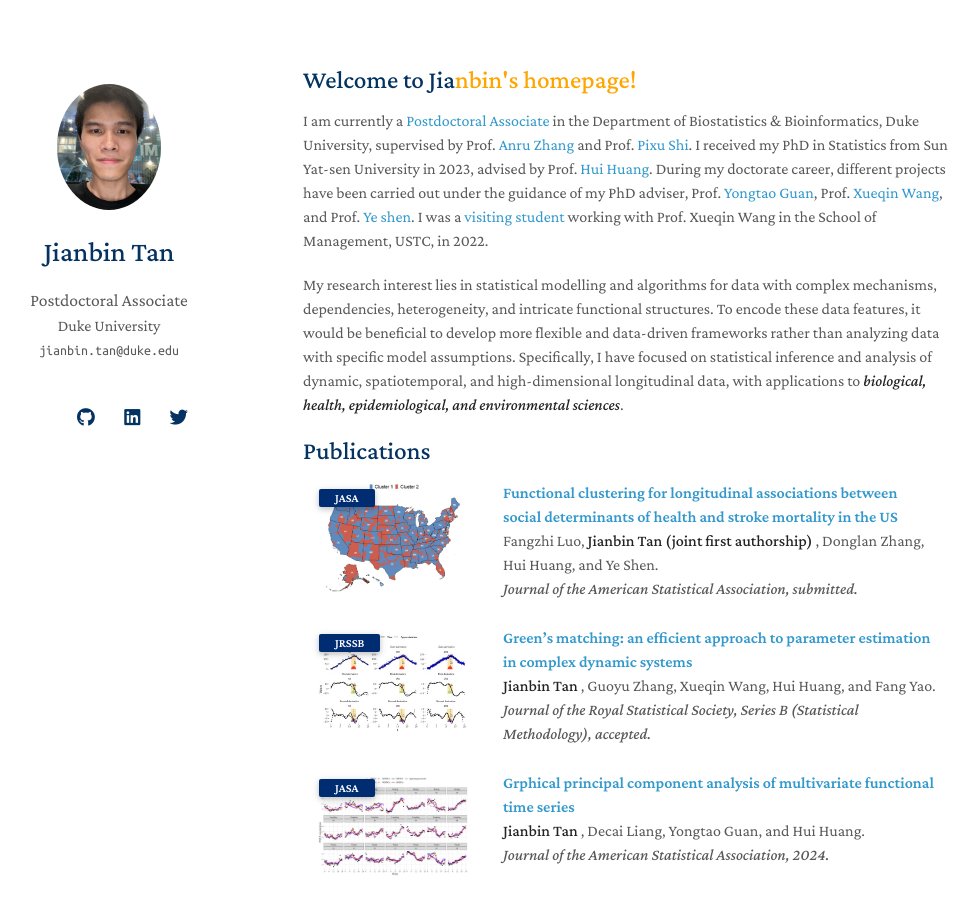
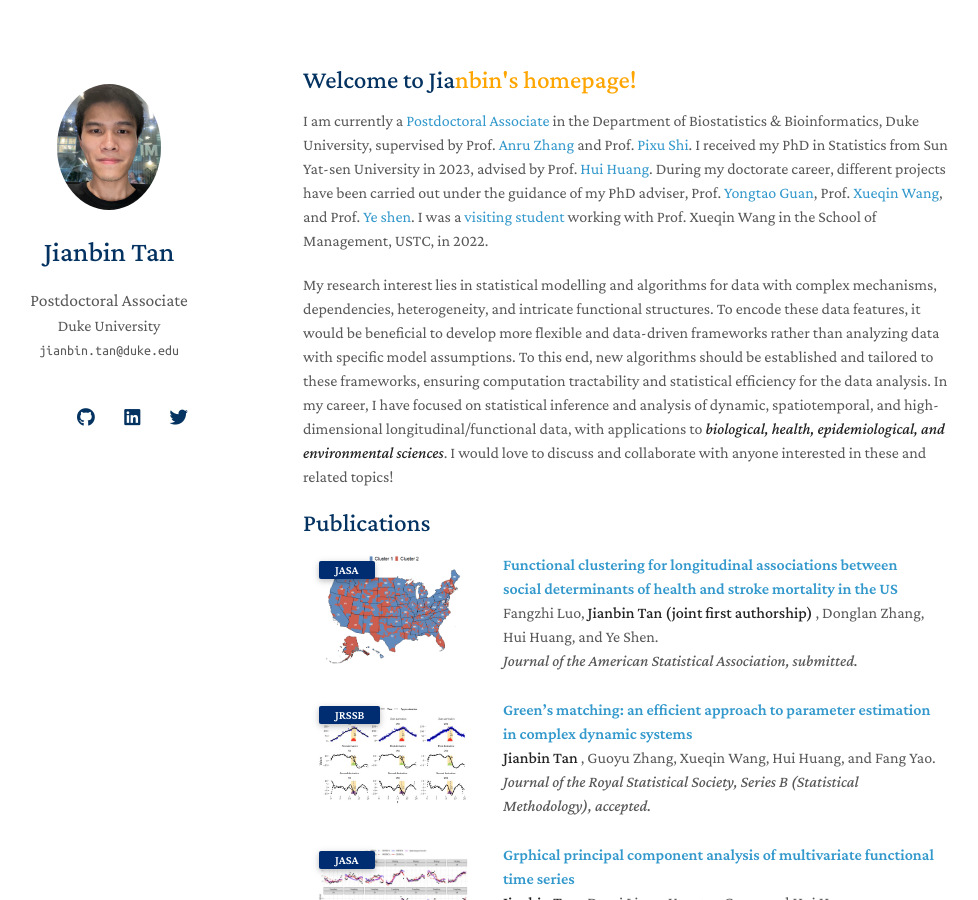
Before and after one commit to Tan-jianbin/Tan-jianbin.github.io, a Jekyll site: the page built from index.md, in a window 1280 px wide and 900 px high. Shown: the whole window, without its empty margins (167-1145 px from the left). Built offline with Jekyll 4.4.1, drawn with Linux system fonts in a browser that asks for light colours; nearby versions of some CDN libraries; a style sheet for code colours, icons or effects is not loaded; our own code applies the rules of GitHub Pages for plain Markdown files.

Commit message:
Update index.md

```diff
--- a/index.md
+++ b/index.md
@@ -6,6 +6,6 @@
 
 I am currently a [Postdoctoral Associate](https://biostat.duke.edu/profile/jianbin-tan) in the Department of Biostatistics & Bioinformatics, Duke University, supervised by Prof. [Anru Zhang](https://anruzhang.github.io) and Prof. [Pixu Shi](https://pixushi.github.io). I received my PhD in Statistics from Sun Yat-sen University in 2023, advised by Prof. [Hui Huang](http://cfas.ruc.edu.cn/kydw/zzyjy/hh/index.htm). During my doctorate career, different projects have been carried out under the guidance of my PhD adviser, Prof. [Yongtao Guan](https://sds.cuhk.edu.cn/en/teacher/1038),  Prof. [Xueqin Wang](https://bs.ustc.edu.cn/english/profile.php?id=650), and Prof. [Ye shen](https://publichealth.uga.edu/faculty-member/ye-shen/). I was a [visiting student](https://statlab905.github.io/author/jianbin-tan/) working with Prof. Xueqin Wang in the School of Management, USTC, in 2022.
 
-My research interest lies in statistical modelling and algorithms for data with complex mechanisms, dependencies, heterogeneity, and intricate functional structures. To encode these data features, it would be beneficial to develop more flexible and data-driven frameworks rather than analyzing data with specific model assumptions. Specifically, I have focused on statistical inference and analysis of dynamic, spatiotemporal, and high-dimensional longitudinal data, with applications to ***biological, health, epidemiological, and environmental sciences***.
+My research interest lies in statistical modelling and algorithms for data with complex mechanisms, dependencies, heterogeneity, and intricate functional structures. To encode these data features, it would be beneficial to develop more flexible and data-driven frameworks rather than analyzing data with specific model assumptions. To this end, new algorithms should be established and tailored to these frameworks, ensuring computation tractability and statistical efficiency for the data analysis. In my career, I have focused on statistical inference and analysis of dynamic, spatiotemporal, and high-dimensional longitudinal/functional data, with applications to ***biological, health, epidemiological, and environmental sciences***. I would love to discuss and collaborate with anyone interested in these and related topics!
 
 {% include_relative _includes/publications.md %}
```
